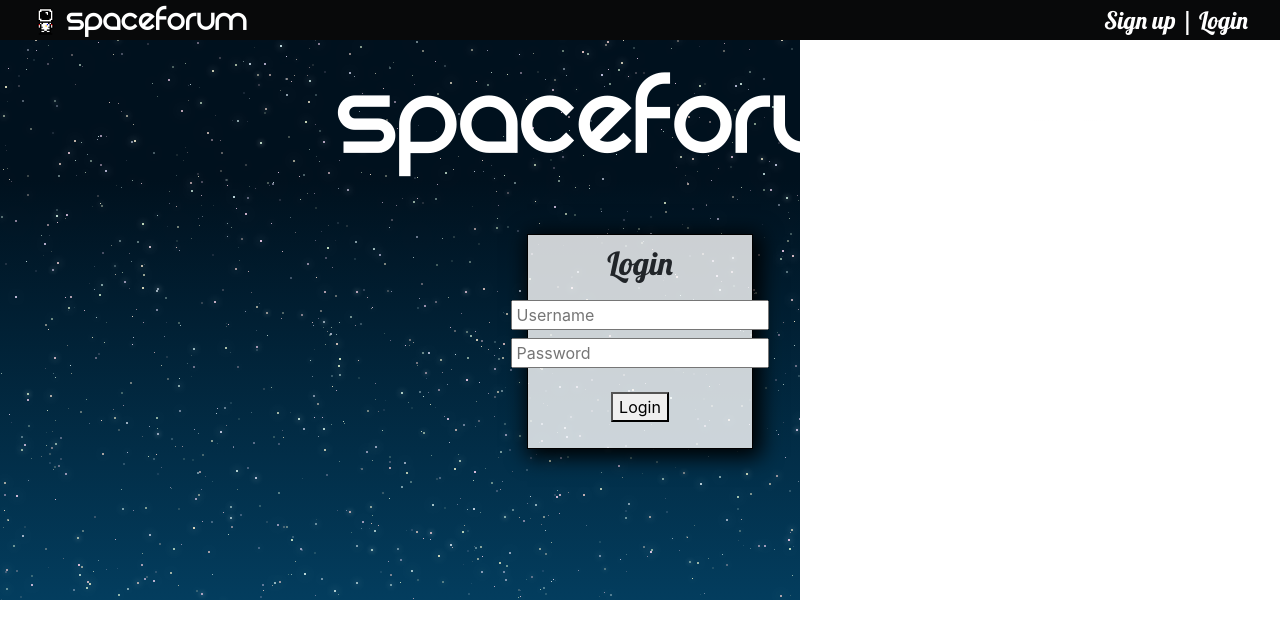
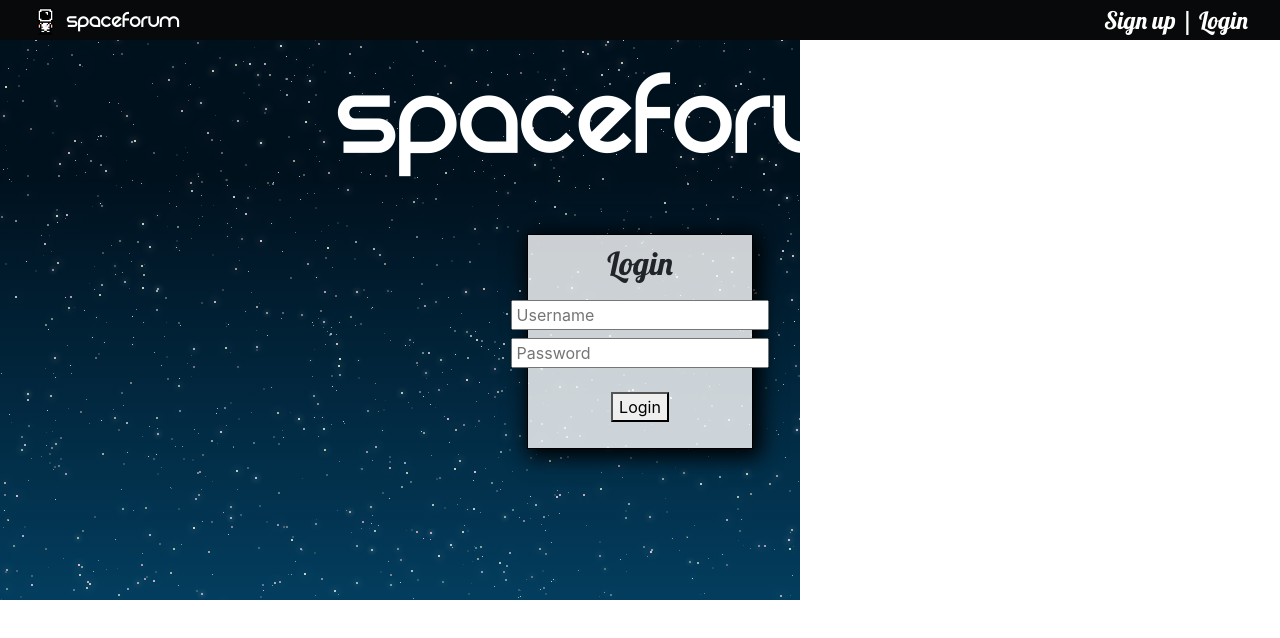
Before and after one commit to samhamra/microservice-node, a React (Create React App) app in the folder client/: page /login in a window 1280 px wide. Shown: the top 638 px of the page. Built offline with nearby package versions, Linux system fonts and the light colour scheme; a web font is replaced by a local one.

Commit message:
styling navbar

```diff
--- a/client/src/components/Navbar.js
+++ b/client/src/components/Navbar.js
@@ -46,8 +46,7 @@ const Img = styled.img`
 
 const Title = styled.div`
   font-family: Rez;
-  font-size: 3vw;
-
+  font-size: 1.5em;
 `
 
 const WhiteLink = styled(Link)`
```
